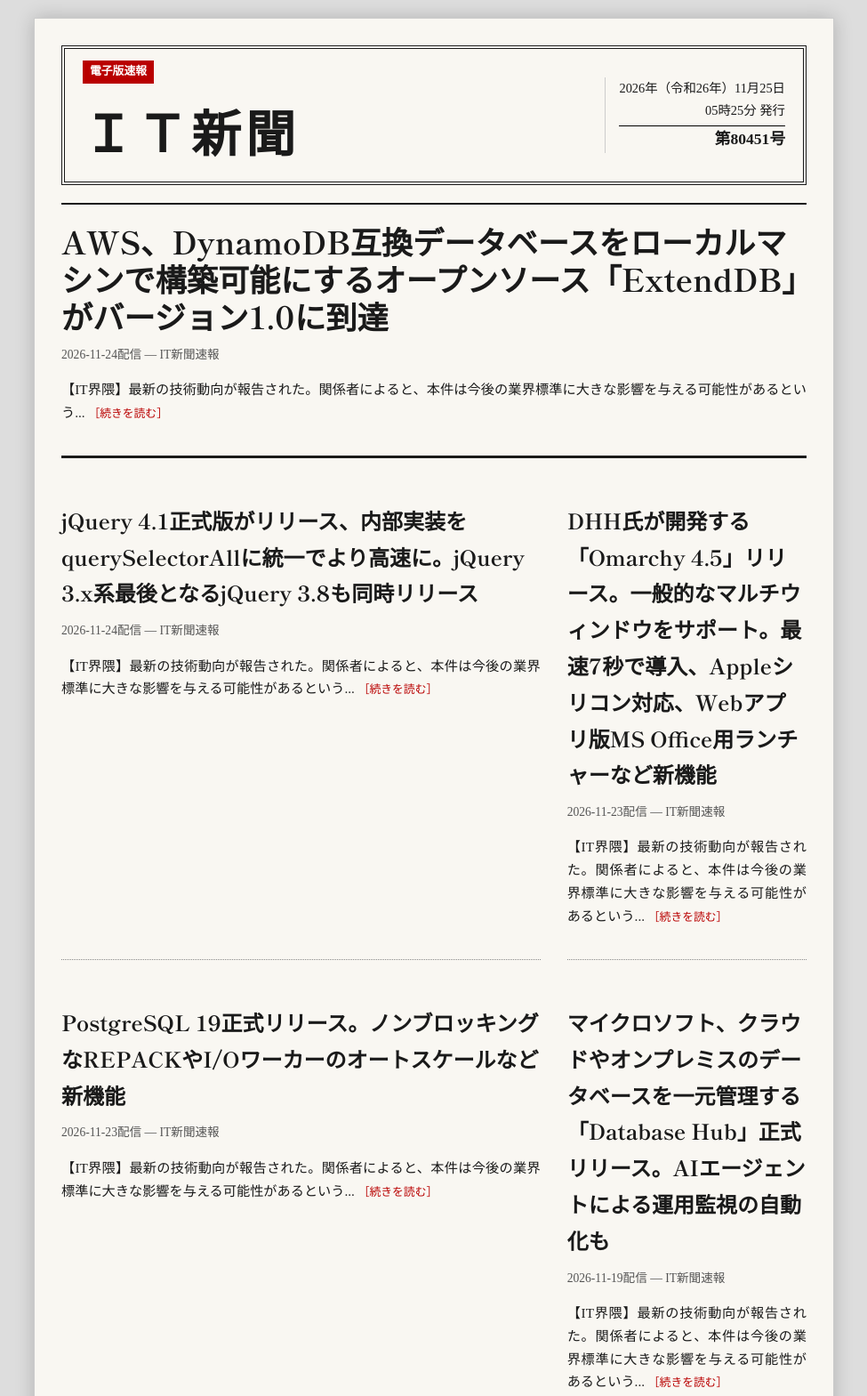
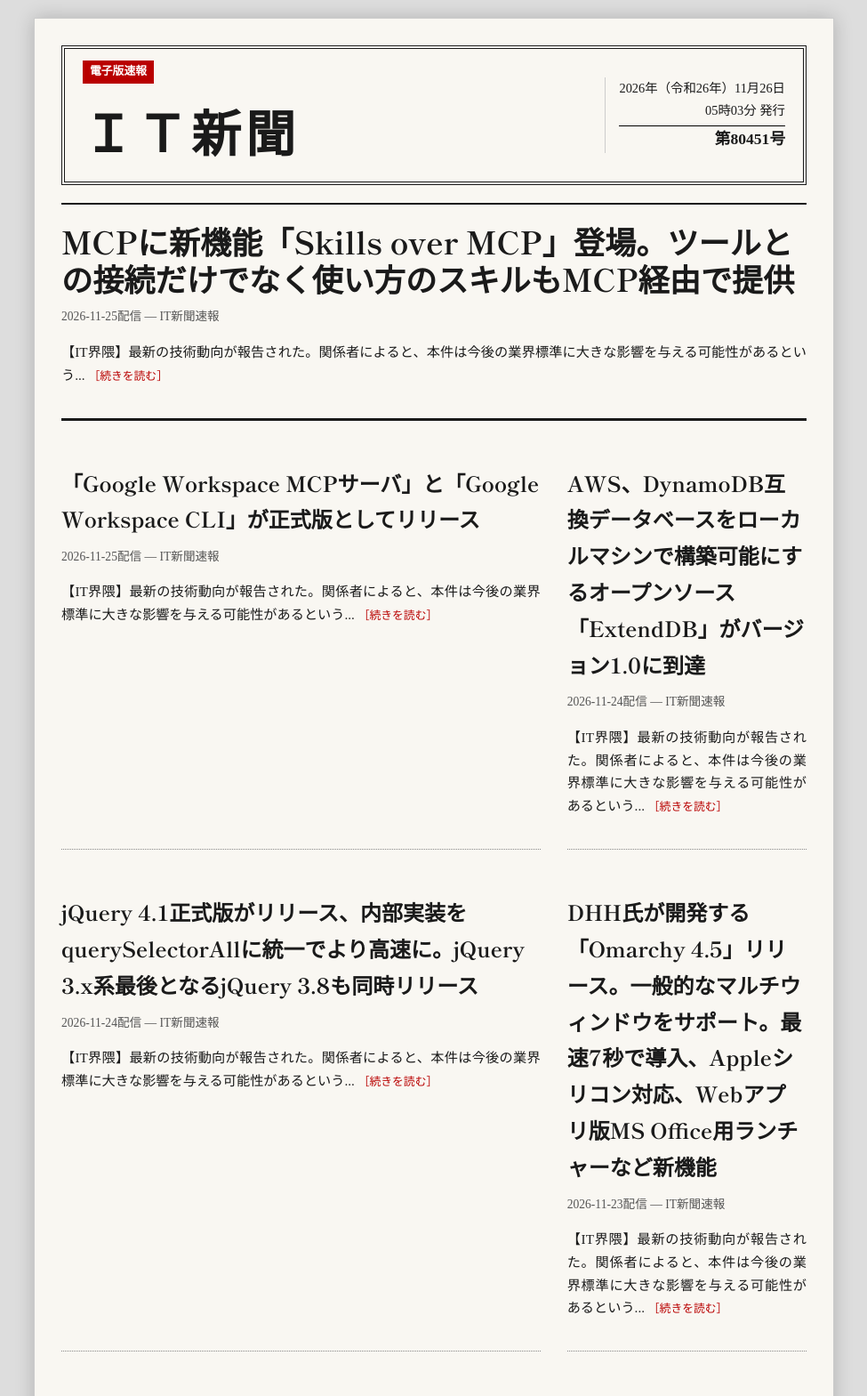
Before and after one commit to Yoshi-441/IT-, a plain HTML site: page index.html in a window 1280 px wide. Shown: the top 1569 px of the page at 89% size, without its empty margins (152-1127 px from the left). Drawn offline with Linux system fonts and the light colour scheme; a web font is replaced by a local one.

Commit message:
Update news: Thu Nov 26 05:03:08 UTC 2026

```diff
--- a/index.html
+++ b/index.html
@@ -136,8 +136,8 @@
                     <h1>ＩＴ新聞</h1>
                 </div>
                 <div class="issue-info">
-                    <div>2026年（令和26年）11月25日</div>
-                    <div>05時25分 発行</div>
+                    <div>2026年（令和26年）11月26日</div>
+                    <div>05時03分 発行</div>
                     <div style="font-weight:bold; font-size: 1.1rem; border-top: 1px solid #000; margin-top:5px;">第80451号</div>
                 </div>
             </header>
@@ -145,6 +145,18 @@
             <main>
 
         <article class="article top-news">
+            <h2 class="headline"><a href="https://www.publickey1.jp/blog/26/mcpskills_over_mcpmcp.html" target="_blank">MCPに新機能「Skills over MCP」登場。ツールとの接続だけでなく使い方のスキルもMCP経由で提供</a></h2>
+            <div class="meta">2026-11-25配信 — IT新聞速報</div>
+            <p class="summary">【IT界隈】最新の技術動向が報告された。関係者によると、本件は今後の業界標準に大きな影響を与える可能性があるという... <a href="https://www.publickey1.jp/blog/26/mcpskills_over_mcpmcp.html" class="read-more">［続きを読む］</a></p>
+        </article>
+
+        <article class="article ">
+            <h2 class="headline"><a href="https://www.publickey1.jp/blog/26/google_workspace_mcpgoogle_workspace_cli.html" target="_blank">「Google Workspace MCPサーバ」と「Google Workspace CLI」が正式版としてリリース</a></h2>
+            <div class="meta">2026-11-25配信 — IT新聞速報</div>
+            <p class="summary">【IT界隈】最新の技術動向が報告された。関係者によると、本件は今後の業界標準に大きな影響を与える可能性があるという... <a href="https://www.publickey1.jp/blog/26/google_workspace_mcpgoogle_workspace_cli.html" class="read-more">［続きを読む］</a></p>
+        </article>
+
+        <article class="article ">
             <h2 class="headline"><a href="https://www.publickey1.jp/blog/26/awsdynamodbextenddb10.html" target="_blank">AWS、DynamoDB互換データベースをローカルマシンで構築可能にするオープンソース「ExtendDB」がバージョン1.0に到達</a></h2>
             <div class="meta">2026-11-24配信 — IT新聞速報</div>
             <p class="summary">【IT界隈】最新の技術動向が報告された。関係者によると、本件は今後の業界標準に大きな影響を与える可能性があるという... <a href="https://www.publickey1.jp/blog/26/awsdynamodbextenddb10.html" class="read-more">［続きを読む］</a></p>
@@ -162,18 +174,6 @@
             <p class="summary">【IT界隈】最新の技術動向が報告された。関係者によると、本件は今後の業界標準に大きな影響を与える可能性があるという... <a href="https://www.publickey1.jp/blog/26/dhhomarchy_457applewebms_office.html" class="read-more">［続きを読む］</a></p>
         </article>
 
-        <article class="article ">
-            <h2 class="headline"><a href="https://www.publickey1.jp/blog/26/postgresql_19repackio.html" target="_blank">PostgreSQL 19正式リリース。ノンブロッキングなREPACKやI/Oワーカーのオートスケールなど新機能</a></h2>
-            <div class="meta">2026-11-23配信 — IT新聞速報</div>
-            <p class="summary">【IT界隈】最新の技術動向が報告された。関係者によると、本件は今後の業界標準に大きな影響を与える可能性があるという... <a href="https://www.publickey1.jp/blog/26/postgresql_19repackio.html" class="read-more">［続きを読む］</a></p>
-        </article>
-
-        <article class="article ">
-            <h2 class="headline"><a href="https://www.publickey1.jp/blog/26/database_hubai.html" target="_blank">マイクロソフト、クラウドやオンプレミスのデータベースを一元管理する「Database Hub」正式リリース。AIエージェントによる運用監視の自動化も</a></h2>
-            <div class="meta">2026-11-19配信 — IT新聞速報</div>
-            <p class="summary">【IT界隈】最新の技術動向が報告された。関係者によると、本件は今後の業界標準に大きな影響を与える可能性があるという... <a href="https://www.publickey1.jp/blog/26/database_hubai.html" class="read-more">［続きを読む］</a></p>
-        </article>
-
             </main>
 
             <footer>
```
